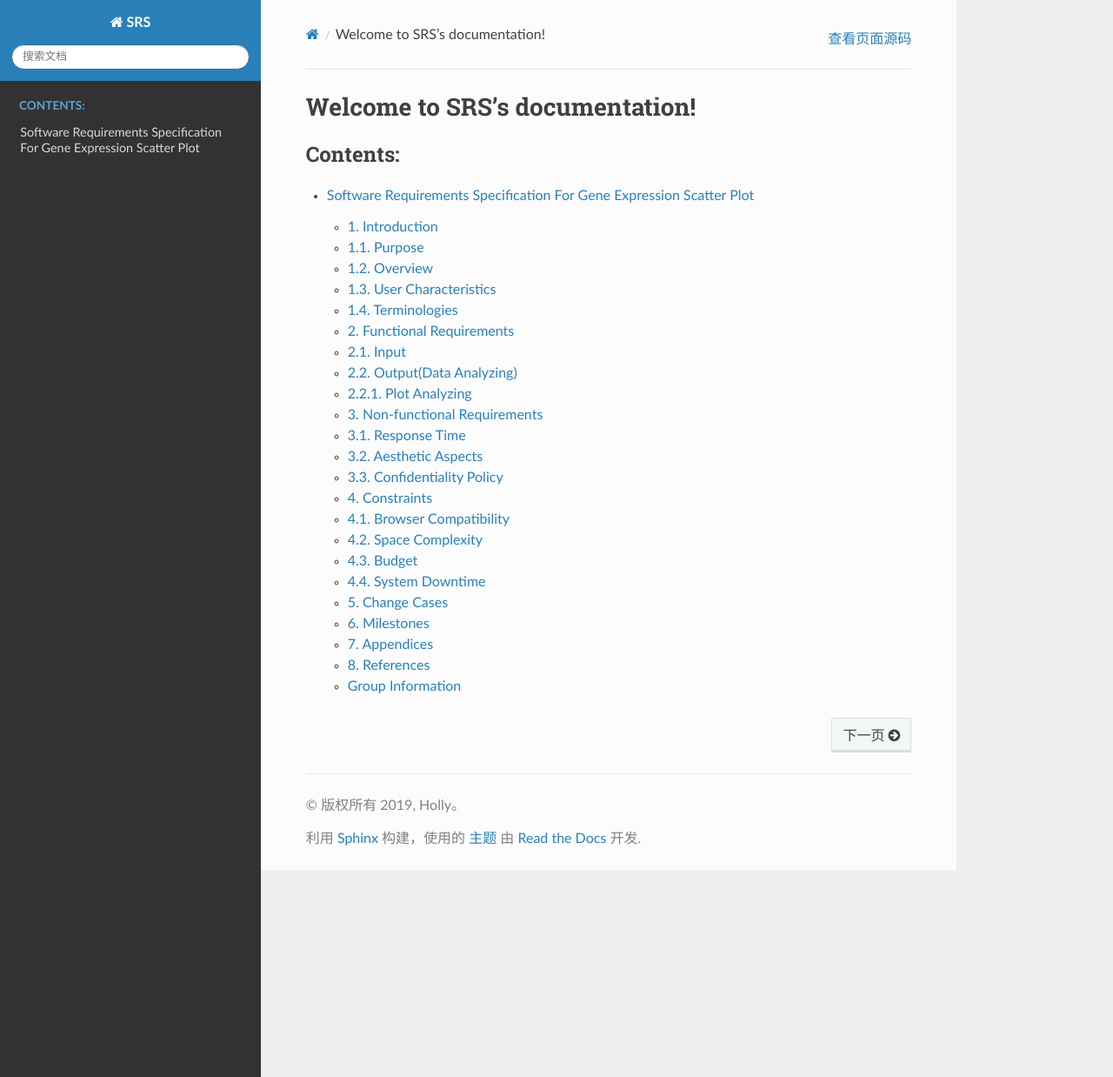
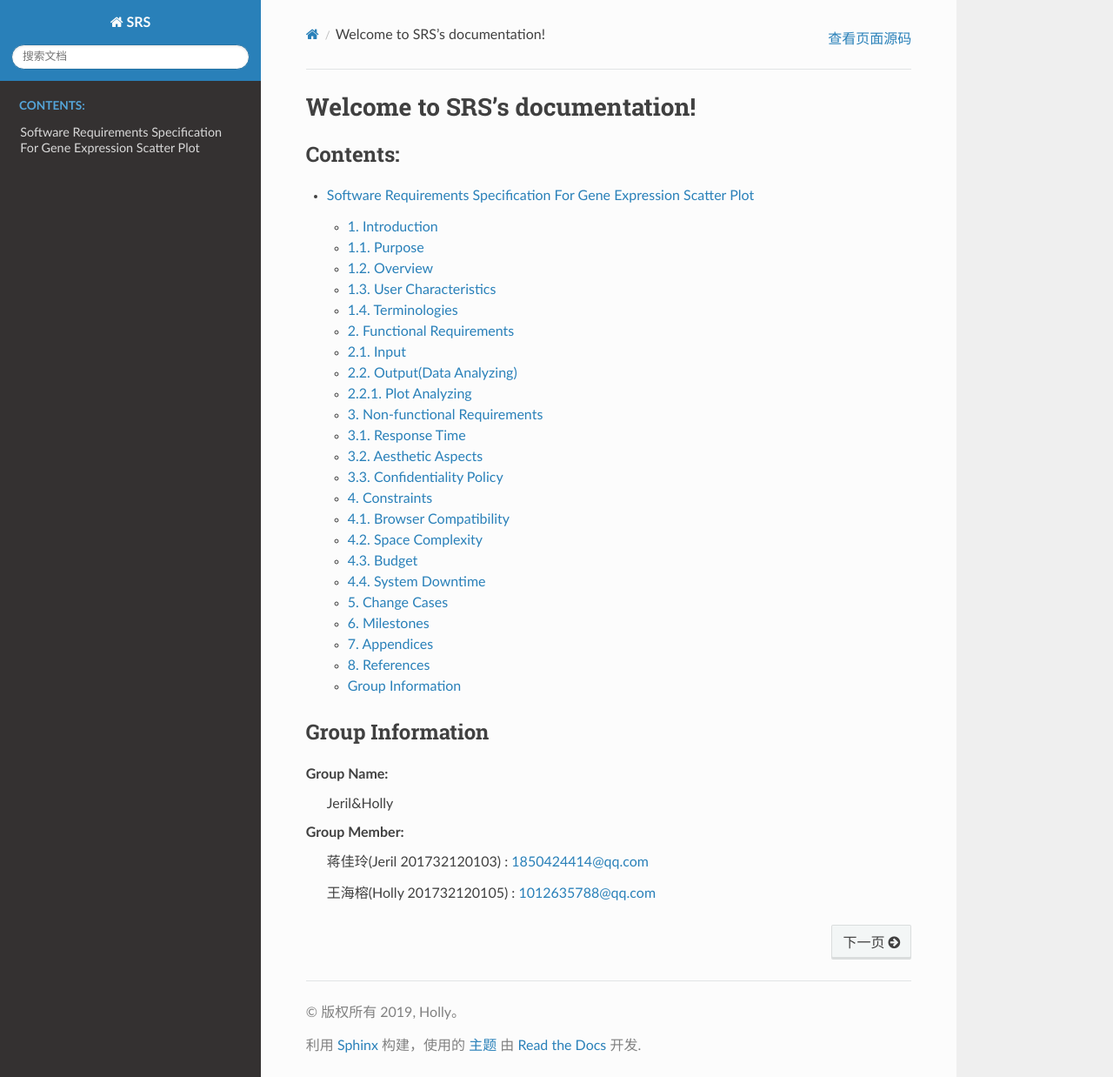
Before and after one commit to Hollyluc/lucHome, a Sphinx documentation site: the page built from source/index.rst, in a window 1280 px wide and 1238 px high. Shown: the whole window at 87% size. Built offline with Sphinx 7.4.7 and the Read the Docs theme 2.0.0, drawn with Linux system fonts in a browser that asks for light colours.

Commit message:
Update index.rst

```diff
--- a/source/index.rst
+++ b/source/index.rst
@@ -11,3 +11,13 @@ Welcome to SRS's documentation!
    :caption: Contents:
 
    srs
+
+Group Information
+----------------------
+Group Name:
+ Jeril&Holly
+
+Group Member:
+ 蒋佳玲(Jeril 201732120103) : 1850424414@qq.com
+
+ 王海榕(Holly 201732120105) : 1012635788@qq.com
```
